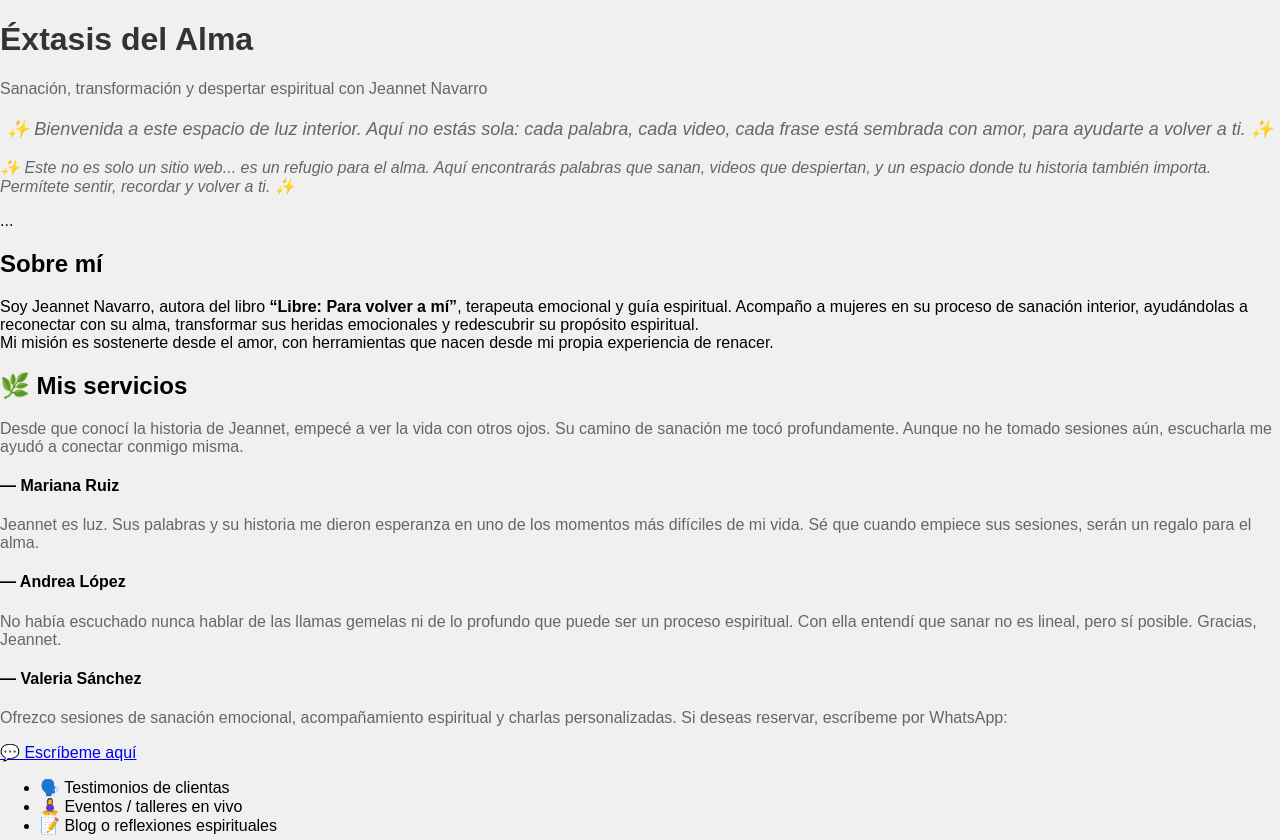
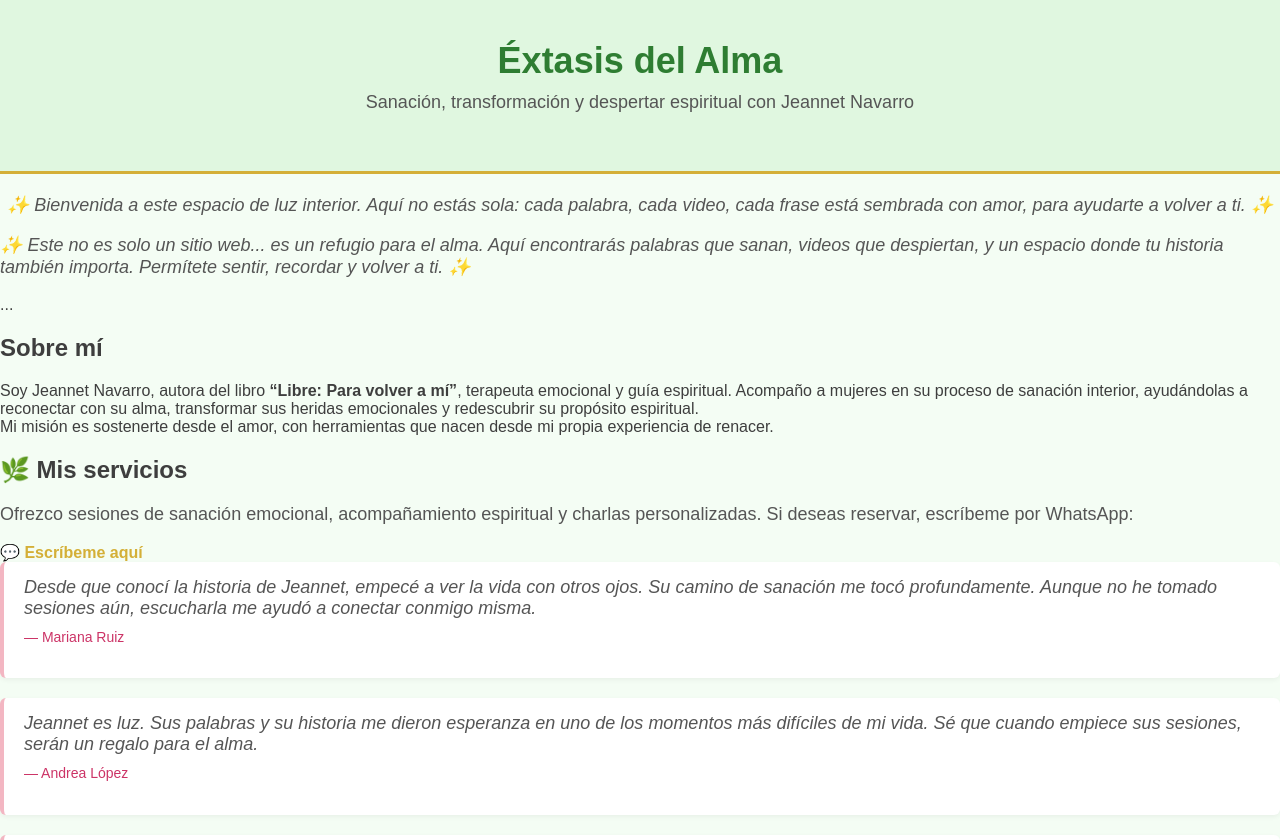
Before and after one commit to jeannetnavarro24/extasis-del-alma-, a plain HTML site: page index.html in a window 1280 px wide. Shown: the top 840 px of the page. Drawn offline with Linux system fonts and the light colour scheme.

Commit message:
Update index.html

```diff
--- a/index.html
+++ b/index.html
@@ -10,21 +10,125 @@
 
 
 
-   <style>
-body {
-background-color: #f0f0f0;
-font-family: Arial, sans-serif;
-margin: 0;
-padding: 0;
+   <style>body {
+
+  font-family: 'Arial', sans-serif;
+
+  background-color: #f4fdf4; /* Verde muy claro */
+
+  margin: 0;
+
+  padding: 0;
+
+  color: #3e3e3e;
+
 }
 
-h1 {
-color: #333333;
+
+
+header {
+
+  background-color: #e0f7e0;
+
+  padding: 40px 20px;
+
+  text-align: center;
+
+  border-bottom: 3px solid #d4af37; /* Dorado */
+
 }
 
+
+
+h1 {
+
+  color: #2e7d32; /* Verde más fuerte */
+
+  font-size: 36px;
+
+  margin: 0;
+
+}
+
+
+
 p {
-color: #666666;
+
+  font-size: 18px;
+
+  color: #555;
+
+  margin-top: 10px;
+
 }
+
+
+
+a {
+
+  color: #d4af37; /* Dorado */
+
+  text-decoration: none;
+
+  font-weight: bold;
+
+}
+
+
+
+a:hover {
+
+  text-decoration: underline;
+
+}
+
+
+
+.testimonial {
+
+  background-color: #ffffff;
+
+  border-left: 4px solid #f3b6c2;
+
+  padding: 15px 20px;
+
+  margin-bottom: 20px;
+
+  box-shadow: 0 2px 5px rgba(0, 0, 0, 0.05);
+
+  border-radius: 6px;
+
+}
+
+
+
+.testimonial h4 {
+
+  margin-top: 10px;
+
+  color: #cc3366;
+
+  font-weight: normal;
+
+  font-size: 14px;
+
+}
+
+
+
+.testimonial p {
+
+  font-style: italic;
+
+  color: #555;
+
+  margin: 0;
+
+}
+
+
+body {
+
 </style>
 
 
@@ -54,7 +158,9 @@ color: #666666;
 Soy Jeannet Navarro, autora del libro <strong>“Libre: Para volver a mí”</strong>, terapeuta emocional y guía espiritual. Acompaño a mujeres en su proceso de sanación interior, ayudándolas a reconectar con su alma, transformar sus heridas emocionales y redescubrir su propósito espiritual. <br>
 Mi misión es sostenerte desde el amor, con herramientas que nacen desde mi propia experiencia de renacer.
 </p><h2>🌿 Mis servicios</h2>
-  <div class="testimonial">
+<p>Ofrezco sesiones de sanación emocional, acompañamiento espiritual y charlas personalizadas. Si deseas reservar, escríbeme por WhatsApp:</p>
+<a href="https://wa.me/522212679523" target="_blank">💬 Escríbeme aquí</a>
+ <div class="testimonial">
 <p>Desde que conocí la historia de Jeannet, empecé a ver la vida con otros ojos. Su camino de sanación me tocó profundamente. Aunque no he tomado sesiones aún, escucharla me ayudó a conectar conmigo misma.</p>
 <h4>— Mariana Ruiz</h4>
 </div>
@@ -68,9 +174,6 @@ Mi misión es sostenerte desde el amor, con herramientas que nacen desde mi prop
 <p>No había escuchado nunca hablar de las llamas gemelas ni de lo profundo que puede ser un proceso espiritual. Con ella entendí que sanar no es lineal, pero sí posible. Gracias, Jeannet.</p>
 <h4>— Valeria Sánchez</h4>
 </div>
-
-<p>Ofrezco sesiones de sanación emocional, acompañamiento espiritual y charlas personalizadas. Si deseas reservar, escríbeme por WhatsApp:</p>
-<a href="https://wa.me/522212679523" target="_blank">💬 Escríbeme aquí</a>
 
 <ul>
 <li>🗣️ Testimonios de clientas</li>
```
